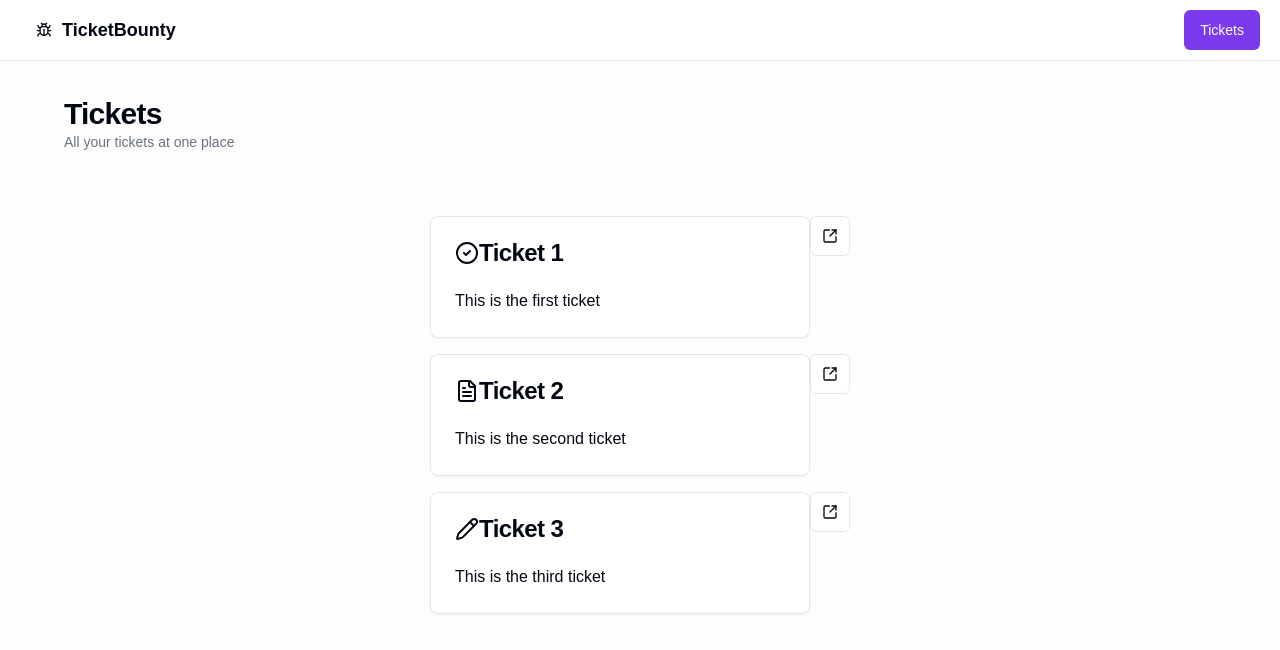
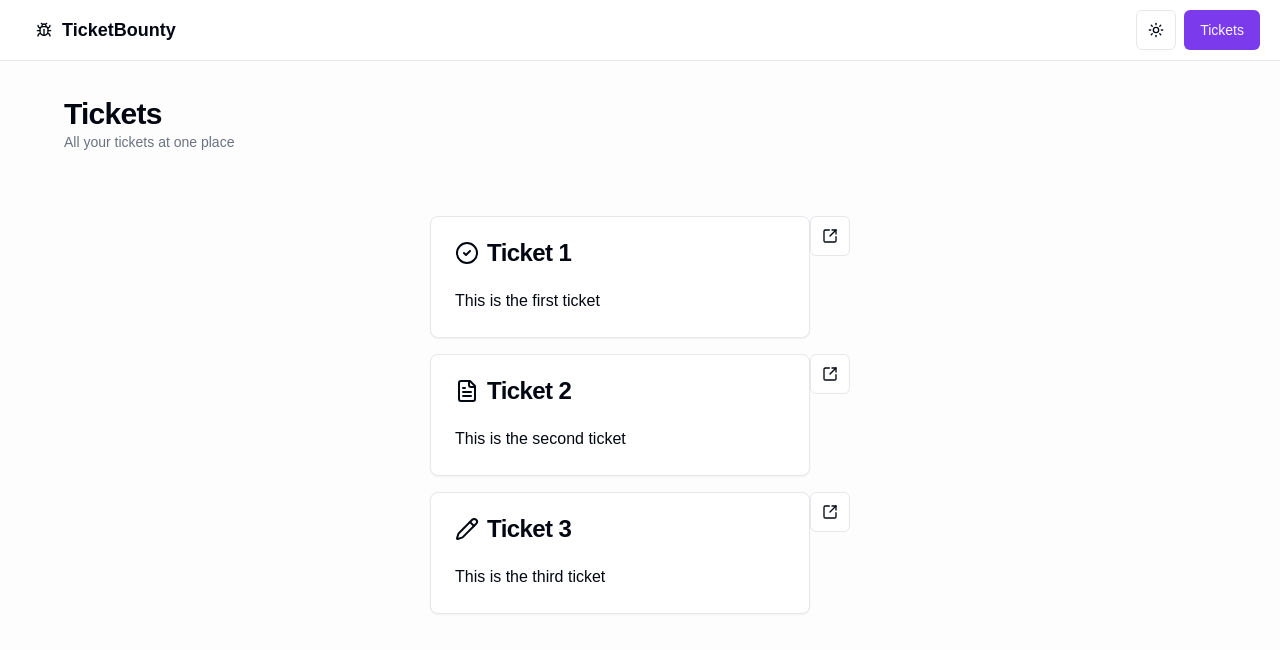
Before and after one commit to 999Ali999/the-road-to-next, a Next.js app: page /tickets in a window 1280 px wide. Shown: the top 650 px of the page. Built offline with nearby package versions, Linux system fonts and the light colour scheme.

Commit message:
Add theme support with next-themes and implement theme switcher

```diff
--- a/package.json
+++ b/package.json
@@ -17,6 +17,7 @@
     "clsx": "^2.1.1",
     "lucide-react": "^0.469.0",
     "next": "15.1.2",
+    "next-themes": "^0.4.4",
     "react": "^19.0.0",
     "react-dom": "^19.0.0",
     "tailwind-merge": "^2.5.5",
--- a/src/app/layout.tsx
+++ b/src/app/layout.tsx
@@ -4,6 +4,7 @@
 import { Geist, Geist_Mono } from "next/font/google";
 
 import { Header } from "@/components/header";
+import { ThemeProvider } from "@/components/theme/theme-provider";
 
 const geistSans = Geist({
   variable: "--font-geist-sans",
@@ -26,10 +27,11 @@
   children: React.ReactNode;
 }>) {
   return (
-    <html lang="en">
+    <html suppressHydrationWarning lang="en">
       <body
         className={`${geistSans.variable} ${geistMono.variable} antialiased`}
       >
+        <ThemeProvider>
           <Header />
           <main
             className="
@@ -42,6 +44,7 @@
           >
             {children}
           </main>
+        </ThemeProvider>
       </body>
     </html>
   );
--- a/src/components/header.tsx
+++ b/src/components/header.tsx
@@ -3,6 +3,7 @@
 
 import { homePath, ticketsPath } from "@/paths";
 
+import { ThemeSwitcher } from "./theme/theme-switcher";
 import { Button, buttonVariants } from "./ui/button";
 
 const Header = () => {
@@ -15,7 +16,7 @@
             w-full flex py-2.5 px-5 justify-between
           "
     >
-      <div>
+      <div className="flex align-items gap-x-2">
         <Button asChild variant="ghost">
           <Link href={homePath()}>
             <LucideBug />
@@ -23,7 +24,8 @@
           </Link>
         </Button>
       </div>
-      <div>
+      <div className="flex align-items gap-x-2">
+        <ThemeSwitcher />
         <Link
           href={ticketsPath()}
           className={buttonVariants({ variant: "default" })}
--- /dev/null
+++ b/src/components/theme/theme-provider.tsx
@@ -0,0 +1,15 @@
+import { ThemeProvider as BaseThemeProvider } from "next-themes";
+
+type ThemeProviderProps = {
+  children: React.ReactNode;
+};
+
+const ThemeProvider = ({ children }: ThemeProviderProps) => {
+  return (
+    <BaseThemeProvider attribute="class" defaultTheme="system" enableSystem>
+      {children}
+    </BaseThemeProvider>
+  );
+};
+
+export { ThemeProvider };
--- /dev/null
+++ b/src/components/theme/theme-switcher.tsx
@@ -0,0 +1,24 @@
+"use client";
+
+import { LucideMoon, LucideSun } from "lucide-react";
+import { useTheme } from "next-themes";
+
+import { Button } from "../ui/button";
+
+const ThemeSwitcher = () => {
+  const { theme, setTheme } = useTheme();
+
+  return (
+    <Button
+      variant="outline"
+      size="icon"
+      onClick={() => setTheme(theme === "light" ? "dark" : "light")}
+    >
+      <LucideSun className="h-4 w-4 rotate-0 scale-100 transition-all dark:-rotate-90 dark:scale-0" />
+      <LucideMoon className=" absolute h-4 w-4 rotate-90 scale-0 transition-transform dark:rotate-0 dark:scale-100" />
+      <span className="sr-only">Toggle theme</span>
+    </Button>
+  );
+};
+
+export { ThemeSwitcher };
--- a/src/features/ticket/components/ticket-item.tsx
+++ b/src/features/ticket/components/ticket-item.tsx
@@ -50,7 +50,7 @@
         </CardContent>
       </Card>
       {isDetail ? null : (
-        <div className="flex flex-col gap-y-1">{detailButton}</div>
+        <div className="flex flex-col gap-y-1 ml-2">{detailButton}</div>
       )}
     </div>
   );
```
Also changed, not shown: 1 other file (tests, documents, lock files or other folders). Lines whose indentation alone changed are shown as unchanged.
